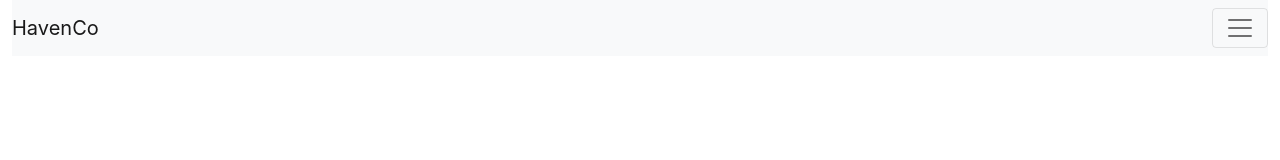
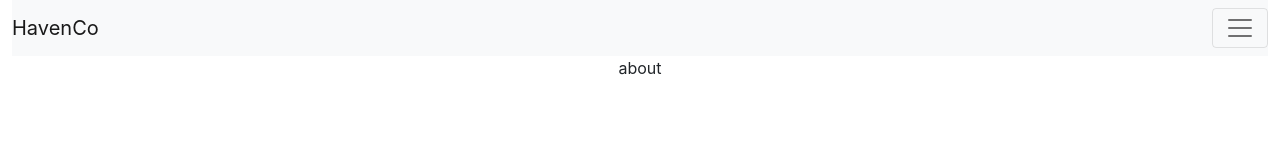
Before and after one commit to whit3hat/havenCo, a React (Create React App) app: page /About in a window 1280 px wide. Shown: the top 160 px of the page. Built offline with nearby package versions, Linux system fonts and the light colour scheme.

Commit message:
added function to navigate on the nav bar and created black about page

```diff
--- /dev/null
+++ b/src/components/About.js
@@ -0,0 +1,11 @@
+import React, { useState } from 'react';
+
+const About = () => {
+   return (
+       <div>
+           about
+       </div>
+   )
+}
+
+export default About;
--- a/src/components/Nav.js
+++ b/src/components/Nav.js
@@ -1,6 +1,7 @@
 import React, { useState } from 'react';
+import { Collapse, Navbar, NavbarToggler, NavbarBrand, Nav, NavItem, NavLink, NavbarText  } from 'reactstrap';
 import { BrowserRouter as Router, Route, Switch, Link } from 'react-router-dom';
-import { Collapse, Navbar, NavbarToggler, NavbarBrand, Nav, NavItem, NavLink, NavbarText  } from 'reactstrap';
+import About from './About';
 
 const Navigation = (props) => {
     const [isOpen, setIsOpen] = useState(false);
@@ -8,6 +9,7 @@ const Navigation = (props) => {
     const toggle = () => setIsOpen(!isOpen);
 
     return (
+      <Router>
         <div>
             <Navbar color = 'light' light expand='full'>
                 <NavbarBrand href='/'>HavenCo</NavbarBrand>
@@ -17,14 +19,20 @@ const Navigation = (props) => {
                      <NavItem>
                          <NavLink href='/'>home</NavLink>
                         <NavLink href='minecraft.havenco.xyz'>minecraft</NavLink>
-                        <NavLink href='/'>about</NavLink>
+                        <NavLink href='/About' to={About}>about</NavLink>
                      </NavItem>
                     </Nav>
                  <NavbarText>HavenCo 2021 &copy;</NavbarText>
                 </Collapse>
             </Navbar>
+
+            <Switch>
+                <Route exact path='/' />
+                <Route exact path='/About' component={About} />
+            </Switch>
         </div>
-    );
+     </Router>
+        );
 }
 
 export default Navigation;
```
Also changed, not shown: 1 other file (tests, documents, lock files or other folders).
